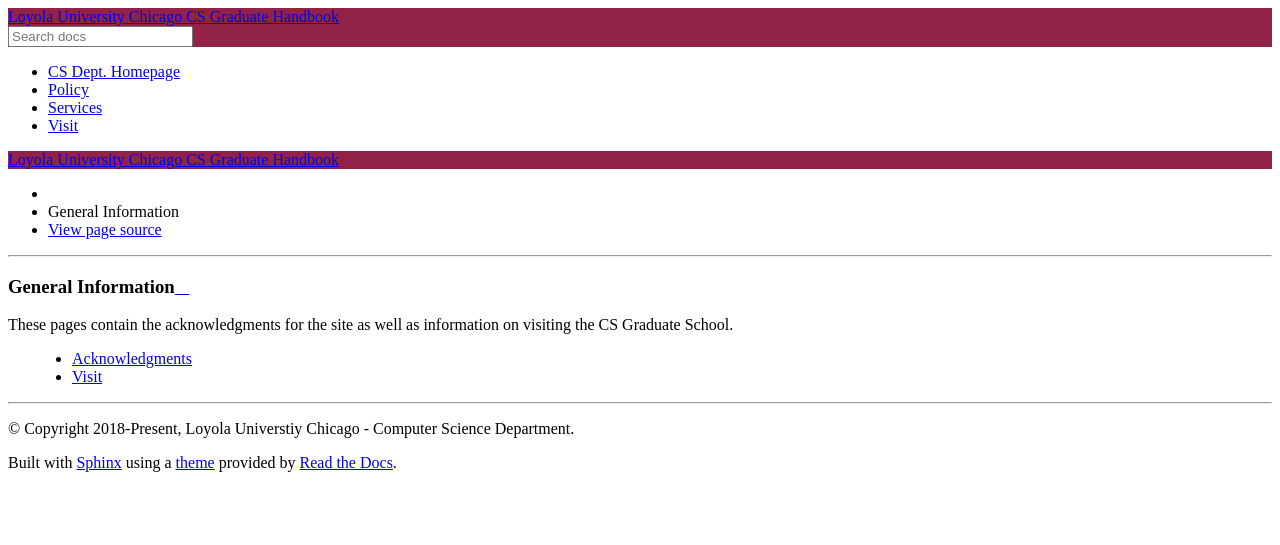
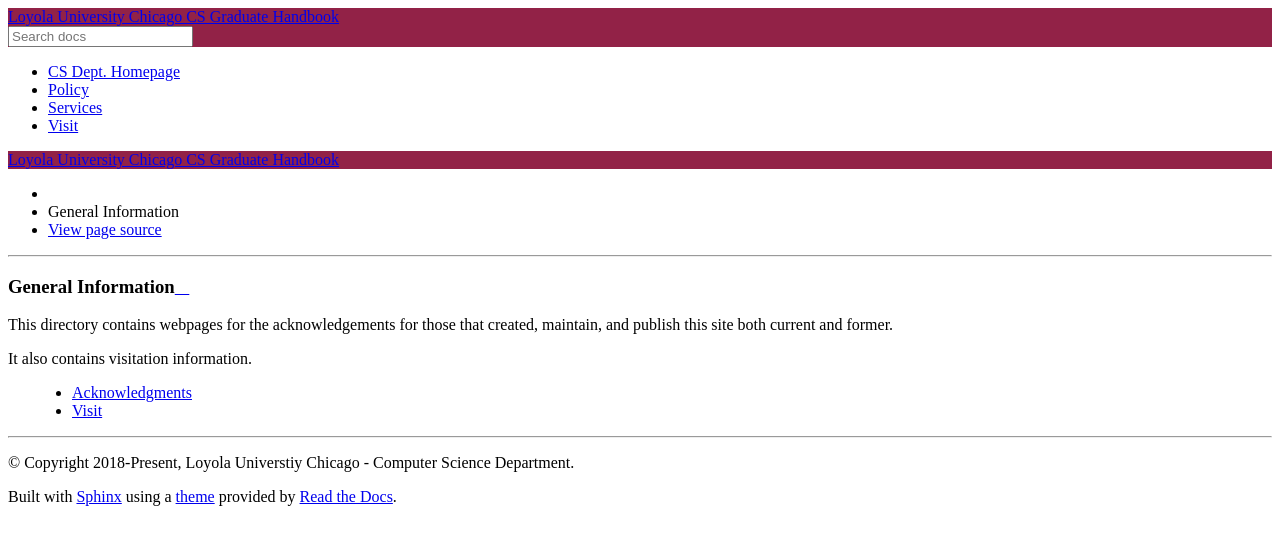
Before and after one commit to LoyolaChicagoCS/gradhandbook, a Sphinx documentation site: the page built from source/general/index.rst, in a window 1280 px wide. Shown: the top 545 px of the page. Built offline with Sphinx 7.4.7 and the Read the Docs theme 2.0.0, drawn with Linux system fonts in a browser that asks for light colours.

Commit message:
Update index

```diff
--- a/source/general/index.rst
+++ b/source/general/index.rst
@@ -2,7 +2,9 @@
 General Information
 ###################
 
-These pages contain the acknowledgments for the site as well as information on visiting the CS Graduate School.
+This directory contains webpages for the acknowledgements for those that created, maintain, and publish this site both current and former.
+
+It also contains visitation information.
 
 .. toctree::
    :maxdepth: 1
```
